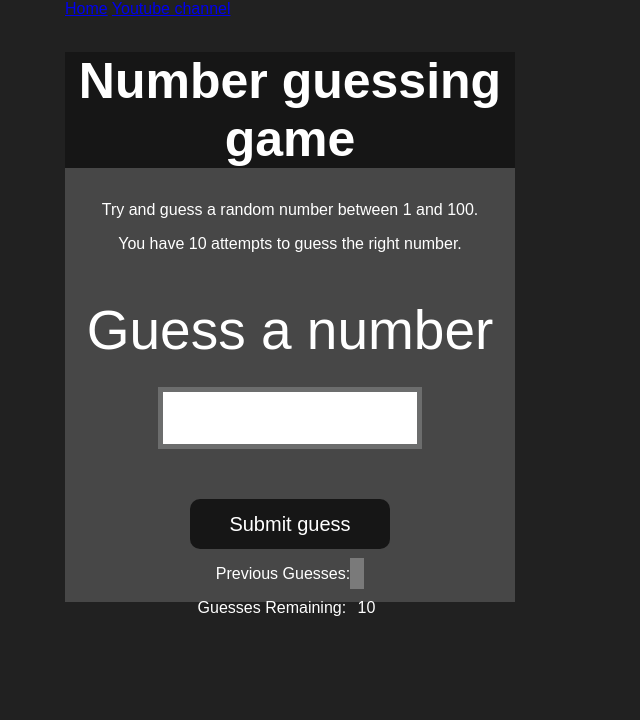
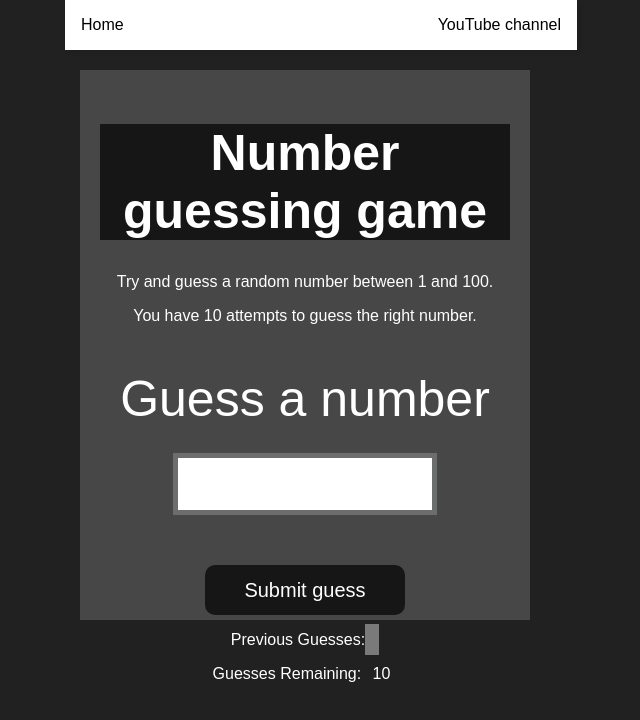
Before and after one commit to mayank-shriv/Basic_Frontend_Project, a plain HTML site: page GuessNumberGame/index.html in a window 1280 px wide. Shown: the whole page, without its empty margins (335-975 px from the left). Drawn offline with Linux system fonts and the light colour scheme.

Commit message:
we are pushing porfolio folder and guessingNumber folder

```diff
--- a/GuessNumberGame/index.html
+++ b/GuessNumberGame/index.html
@@ -7,24 +7,23 @@
     <meta http-equiv="X-UA-Compatible" content="ie=edge">
     <title>Number Guessing Game</title>
     <link rel="stylesheet" href="style.css">
-
 </head>
 
-<body style="background-color:#212121; color:#fff;">
+<body>
     <nav class="ram">
         <a href="/" aria-current="page">Home</a>
-        <a target="_blank" href="https://www.youtube.com/@chaiaurcode">Youtube channel</a>
+        <a target="_blank" href="https://www.youtube.com/@chaiaurcode">YouTube channel</a>
     </nav>
 
     <div id="wrapper">
         <h1>Number guessing game</h1>
         <p>Try and guess a random number between 1 and 100.</p>
         <p>You have 10 attempts to guess the right number.</p>
-        </br>
-        <form class="form">
-            <label2 for="guessField" id="guess">Guess a number</label>
-                <input type="text" id="guessField" class="guessField">
-                <input type="submit" id="subt" value="Submit guess" class="guessSubmit">
+        <br>
+        <form class="form" id="form">
+            <label for="guessField" id="guess">Guess a number</label>
+            <input type="text" id="guessField" class="guessField">
+            <input type="submit" id="subt" value="Submit guess" class="guessSubmit">
         </form>
 
         <div class="resultParas">
@@ -33,7 +32,7 @@
             <p class="lowOrHi"></p>
         </div>
     </div>
+    <script src="script.js"></script>
 </body>
-<script src="script.js"></script>
 
 </html>
--- a/GuessNumberGame/style.css
+++ b/GuessNumberGame/style.css
@@ -7,7 +7,8 @@ body {
     max-width: 750px;
     min-width: 480px;
     margin: 0 auto;
-    background-color: #212121;
+    background-color: #212121; /* Set background color */
+    color: #fff; /* Set default text color */
 }
 
 .lastResult {
@@ -29,7 +30,6 @@ button {
     font-size: 30px;
     border-style: none;
     margin-top: 30px;
-    /* margin-left: 50px; */
 }
 
 #subt {
@@ -41,7 +41,6 @@ button {
     font-size: 20px;
     border-style: none;
     margin-top: 50px;
-    /* margin-left: 75px; */
 }
 
 #guessField {
@@ -51,15 +50,12 @@ button {
     font-size: 30px;
     border-style: none;
     margin-top: 25px;
-
-    /* margin-left: 50px; */
     border: 5px solid #6c6d6d;
     text-align: center;
 }
 
 #guess {
-    font-size: 55px;
-    /* margin-left: 90px; */
+    font-size: 50px;
     margin-top: 120px;
     color: #fff;
 }
@@ -76,11 +72,12 @@ button {
     background-color: #474747;
     color: #fff;
     font-size: 25px;
+    margin: 20px auto; /* Center the wrapper */
+    padding: 20px;
 }
 
 h1 {
     background-color: #161616;
-
     color: #fff;
     text-align: center;
 }
@@ -89,3 +86,20 @@ p {
     font-size: 16px;
     text-align: center;
 }
+
+nav {
+    background-color: white;
+    box-shadow: 3px 3px 5px rgba(0, 0, 0, 0.1);
+    display: flex;
+    justify-content: space-between;
+    align-items: center;
+    padding: 0 1rem;
+    height: 50px;
+    width: 100%;
+}
+
+nav a {
+    list-style-type: none;
+    text-decoration: none;
+    color: black;
+}
--- /dev/null
+++ b/Portfolio/style.css
@@ -0,0 +1,19 @@
+*{
+    margin: 0;
+    padding: 0;
+    font-family: 'Segoe UI', Tahoma, Geneva, Verdana, sans-serif;
+    box-sizing: border-box;
+}
+body{
+    background: #080808;
+    color: #fff;
+}
+
+#header{
+    width: 100%;
+    height: 100vh;
+    background-image: url(mayankwebbackground.png);
+
+
+
+}
```
Also changed, not shown: Portfolio/index.html (added, +16 -0 lines), GuessNumberGame/bg.png (added), Portfolio/mayankwebbackground.png (added).
